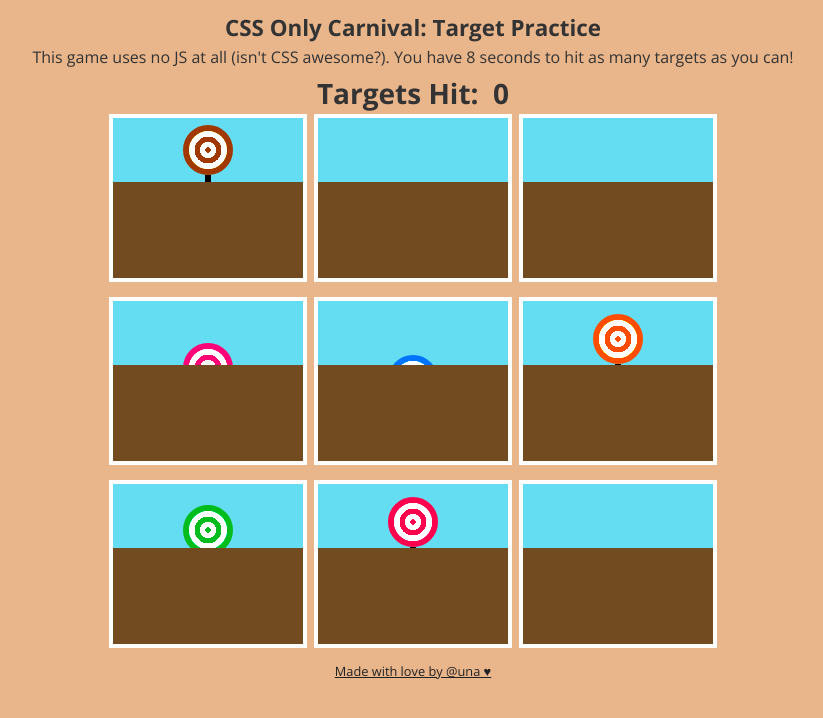
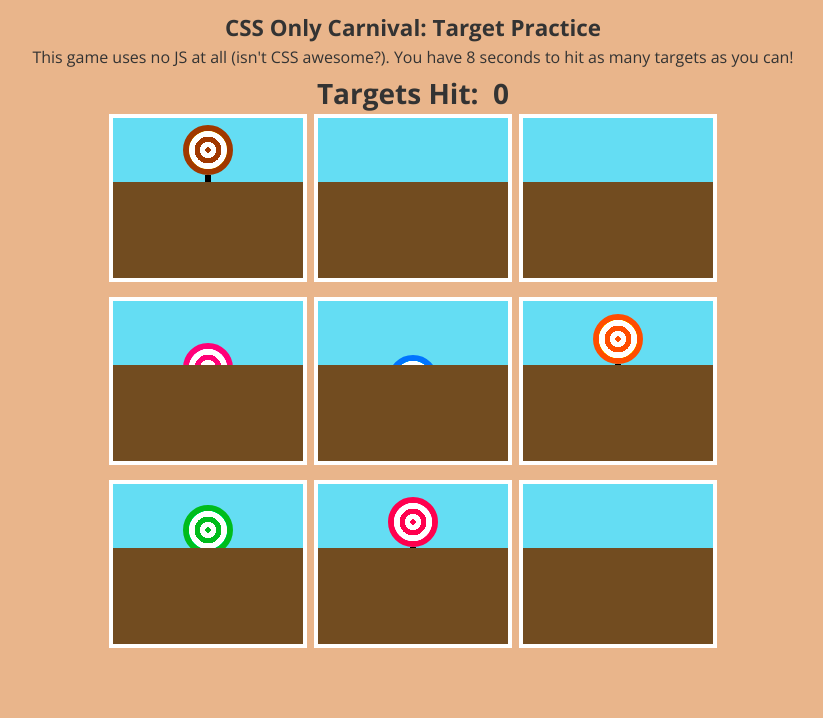
Before and after one commit to uyenchow/game3, a plain HTML site: page index.html in a window 1280 px wide. Shown: the whole page, without its empty margins (227-1050 px from the left). Drawn offline with nearby package versions, Linux system fonts and the light colour scheme; a script that the page names is missing.

Commit message:
Update index.html

```diff
--- a/index.html
+++ b/index.html
@@ -32,9 +32,6 @@
 </ul>
 
 <h3 class="total-count">Targets Hit: &nbsp;</h3>
-
-<small><a href="https://twitter.com/<una</una>">Made with love by @una &hearts;</a></small>
-<!-- partial -->
   <script  src="./script.js"></script>
 
 </body>
```
